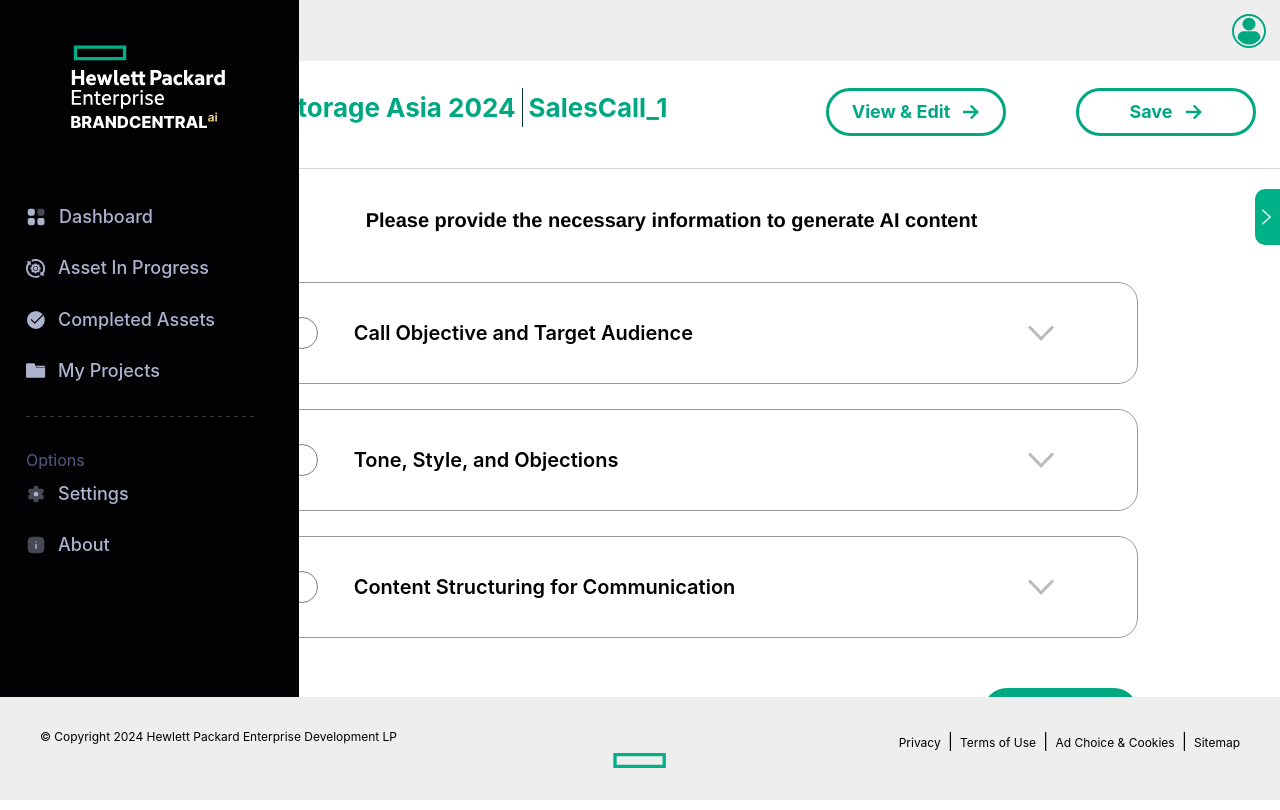
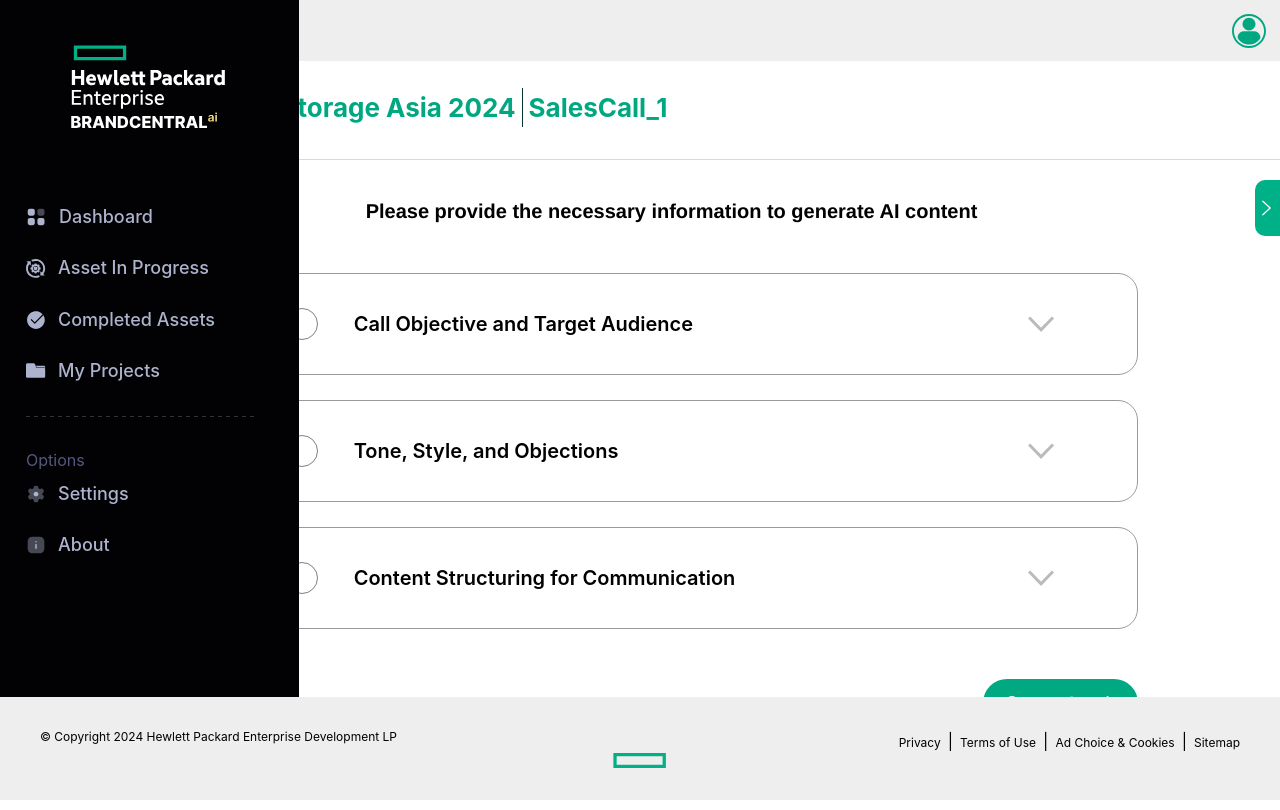
Before and after one commit to fyziOnline/asset_craft_next_fe, a Next.js app: page /call-script/call-script-form in a window 1280 px wide. Built offline with nearby package versions, Linux system fonts and the light colour scheme.

Commit message:
add button edit

```diff
--- a/src/app/call-script/call-script-form/page.tsx
+++ b/src/app/call-script/call-script-form/page.tsx
@@ -152,7 +152,7 @@
                 <div className='flex-1'>
                     <Breadcrumb projectName="GreenLake" TaskName="Storage Asia 2024" TaskType="SalesCall_1" />
                 </div>
-                <div className='flex'>
+                {generateStep === 3 ? <div className='flex'>
                     <Button
                         buttonText='View & Edit'
                         showIcon
@@ -169,7 +169,7 @@
                         iconColor="#00A881"
                         backgroundColor='bg-[#fff]'
                         customClass='min-w-[180px] static border-[3px] border-[#00A881] px-[1.4rem] py-2 group-hover:border-white' />
-                </div>
+                </div> : null}
             </div>
             <div className="min-h-[70vh] border-t border-solid border-[#D9D9D9]">
                 <div className="flex">
```
